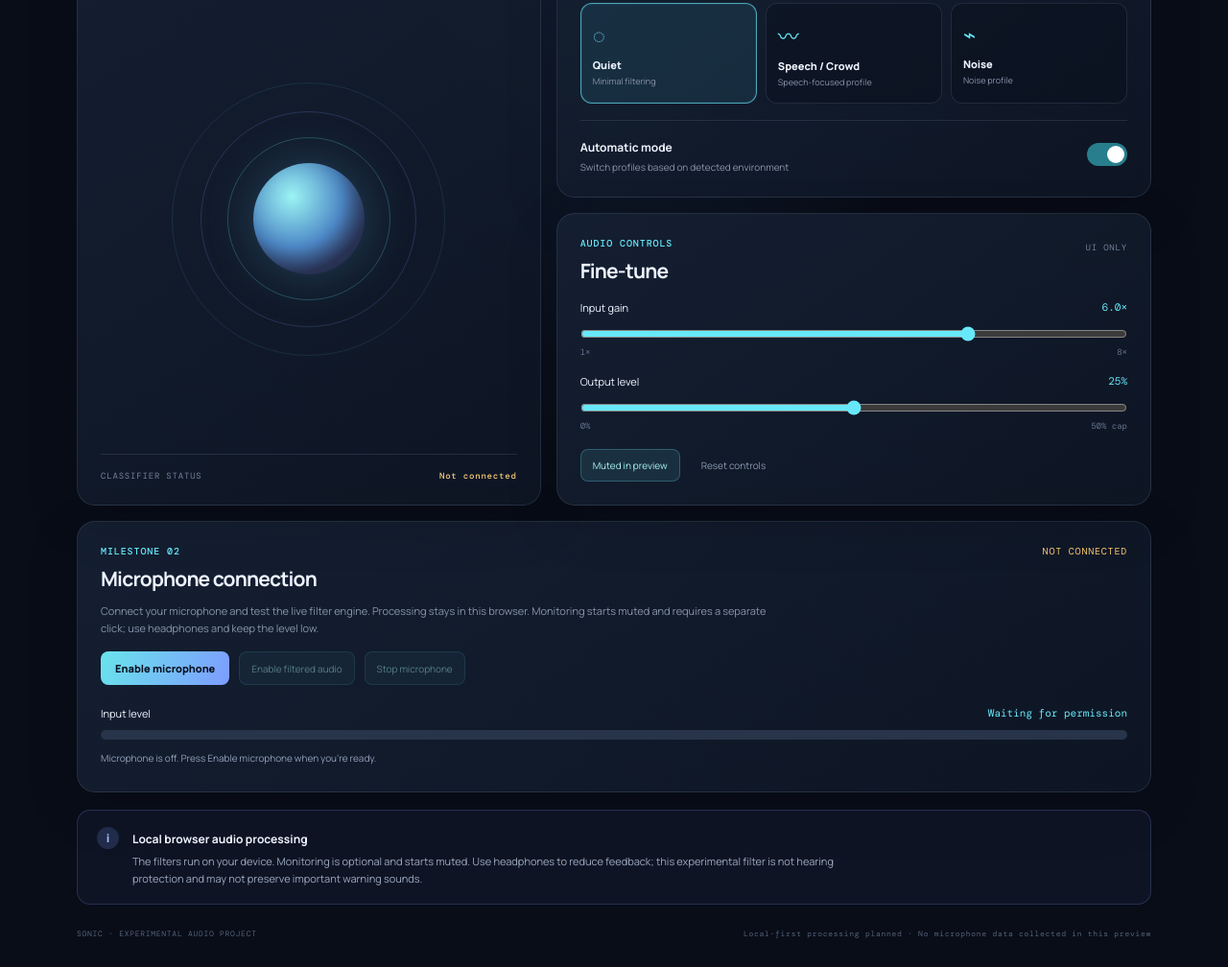
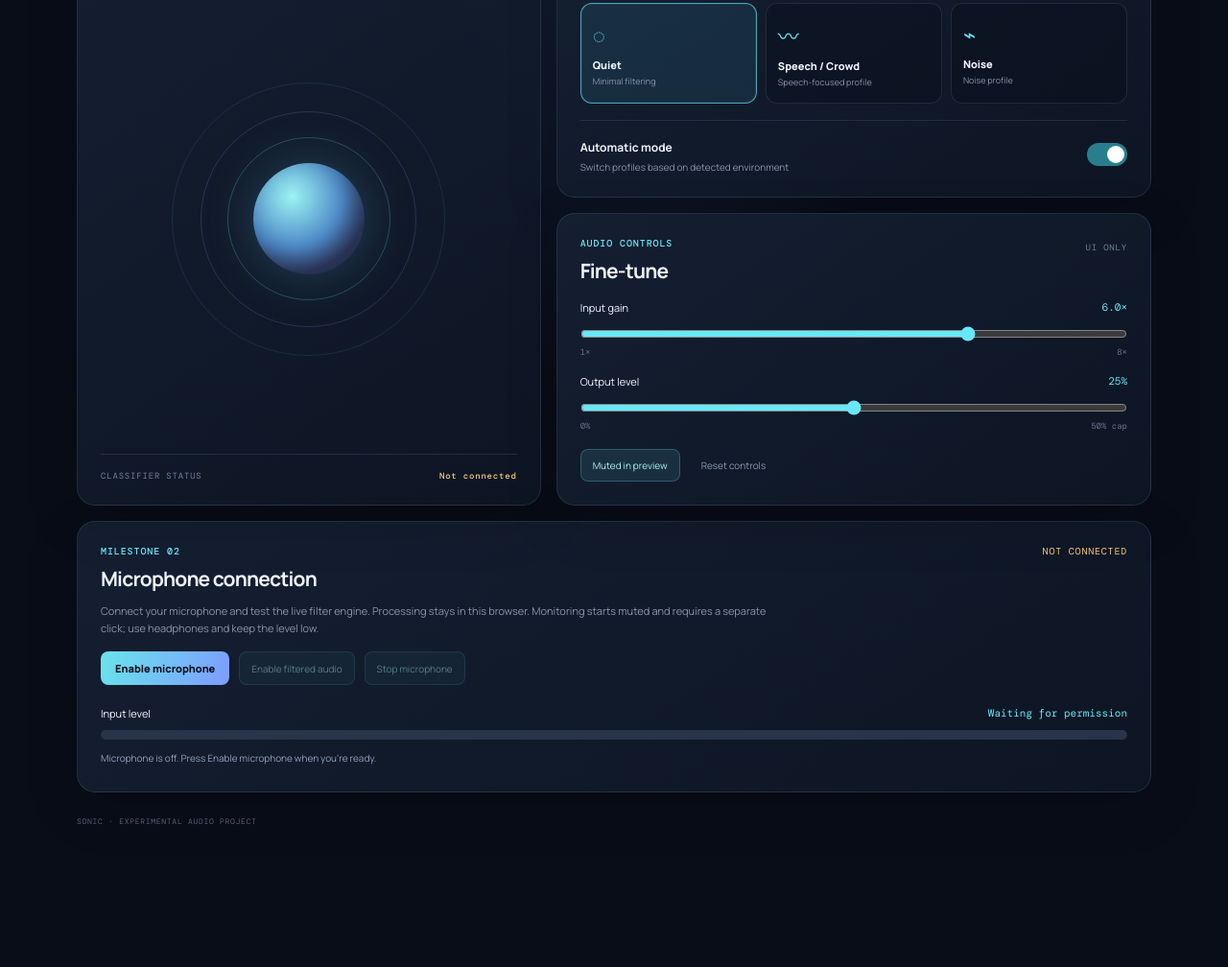
Before and after one commit to janittakkar007/sonic-website, a plain HTML site: page index.html in a window 1280 px wide. Shown: the part 421-1429 px from the top of the page at 96% size. After the commit the page ends 1312 px from the top, so only its background shows below. Drawn offline with nearby package versions, Linux system fonts and the light colour scheme.

Commit message:
removed_unnecessary_content

```diff
--- a/index.html
+++ b/index.html
@@ -1,3 +1,4 @@
+
 <!doctype html>
 <html lang="en">
 <head>
@@ -129,18 +130,8 @@
       <p id="mic-message" class="mic-message" role="status" aria-live="polite">Microphone is off. Press Enable microphone when you're ready.</p>
     </section>
 
-    <section class="engine-notice">
-      <div class="notice-icon">i</div>
-      <div>
-        <strong>Local browser audio processing</strong>
-        <p>The filters run on your device. Monitoring is optional and starts muted. Use headphones to reduce feedback; this experimental filter is not hearing protection and may not preserve important warning sounds.</p>
-      </div>
-
-    </section>
-
     <footer>
       <span>SONIC · EXPERIMENTAL AUDIO PROJECT</span>
-      <span>Local-first processing planned · No microphone data collected in this preview</span>
     </footer>
   </main>
   <script type="module" src="script.js"></script>
```
